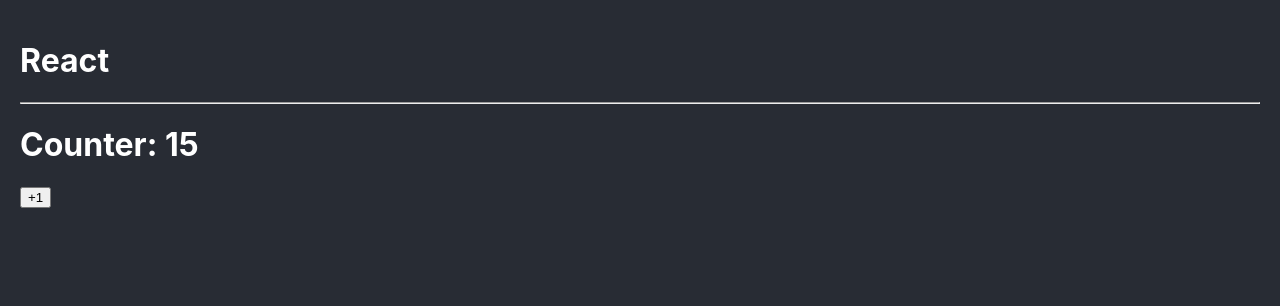
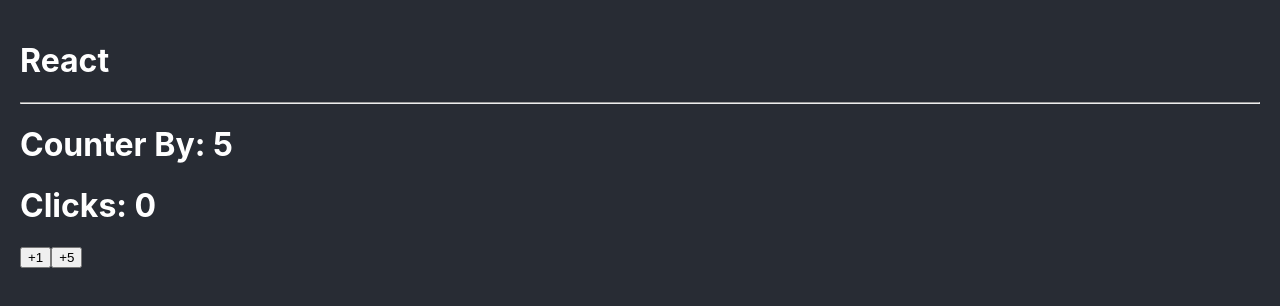
Before and after one commit to jalfonsosuarez/reactPro_01_refuerzo, a React (Create React App) app: page / in a window 1280 px wide. Shown: the top 306 px of the page. Built offline with nearby package versions, Linux system fonts and the light colour scheme.

Commit message:
Object like status.

```diff
--- a/src/App.tsx
+++ b/src/App.tsx
@@ -1,4 +1,6 @@
-import { Counter } from './bases/Counter';
+// import { Counter } from './bases/Counter';
+
+import { CounterBy } from "./bases/CounterBy";
 
 
 function App() {
@@ -6,7 +8,8 @@
     <>
       <h1>React</h1>
       <hr />
-      <Counter initialValue={ 15 } />
+      {/* <Counter initialValue={ 15 } /> */}
+      <CounterBy />
     </>
   );
 }
--- a/src/bases/Counter.tsx
+++ b/src/bases/Counter.tsx
@@ -3,7 +3,6 @@
 interface Props {
     initialValue?: number;
 }
-
 
 export const Counter = ( { initialValue = 0 }: Props ) => {
 
--- /dev/null
+++ b/src/bases/CounterBy.tsx
@@ -0,0 +1,32 @@
+import { useState } from 'react';
+
+interface Props {
+    initialValue?: number;
+}
+
+export const CounterBy = ( { initialValue = 5 }: Props ) => {
+
+    const [counterState, setCounterState] = useState( {
+        counter: initialValue,
+        clicks: 0
+    } );
+
+    const { counter, clicks } = counterState;
+
+    const handleClick = ( numero: number ) => {
+        setCounterState( prev => ({
+            counter: prev.counter + numero,
+            clicks: prev.clicks + 1,
+        }));
+    }
+
+    return (
+        <>
+            <h1>Counter By: { counter }</h1>
+            <h1>Clicks: { clicks }</h1>
+
+            <button onClick={ () => handleClick(1) }>+1</button>
+            <button onClick={ () => handleClick(5) }>+5</button>
+        </>
+    )
+}
```
